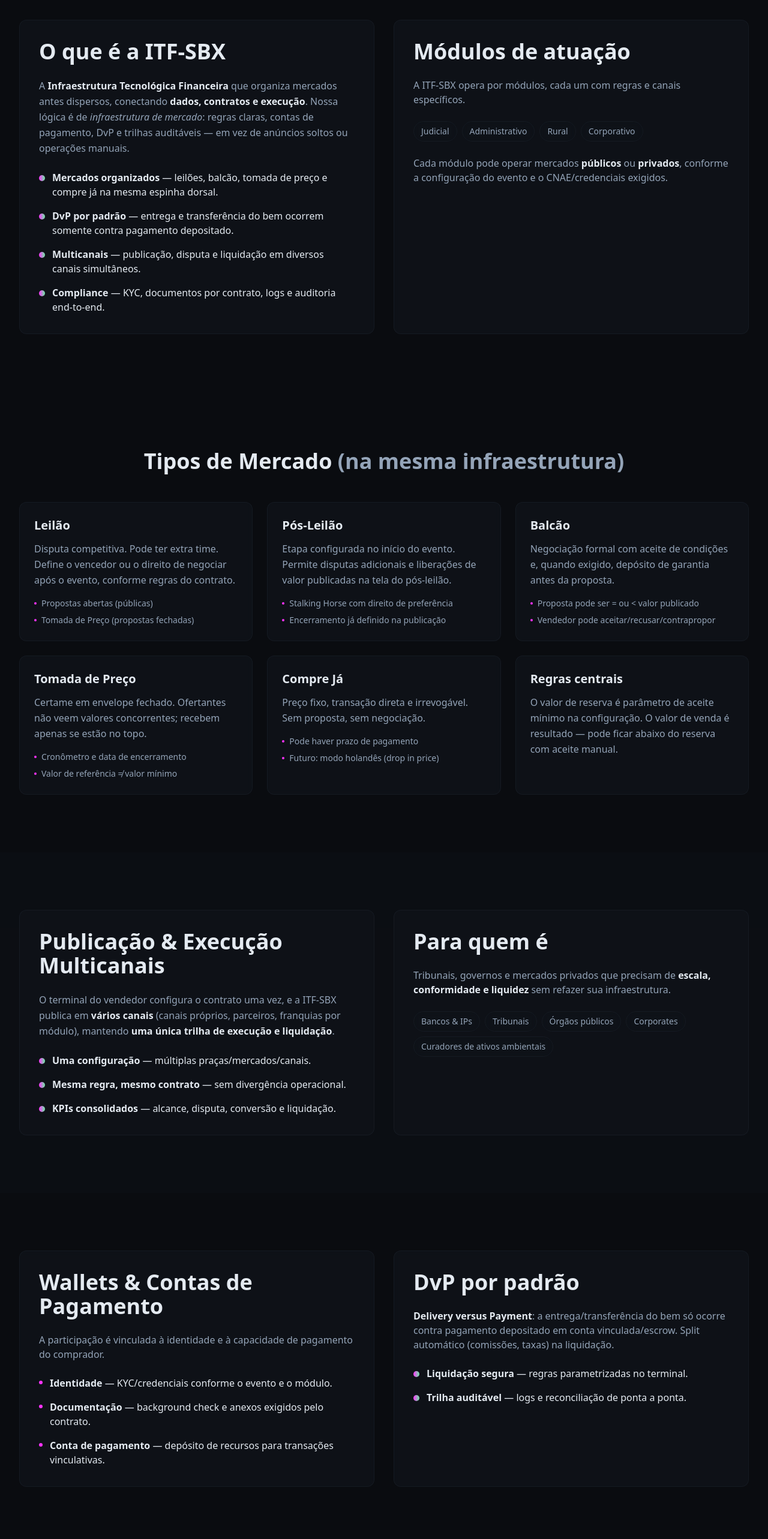
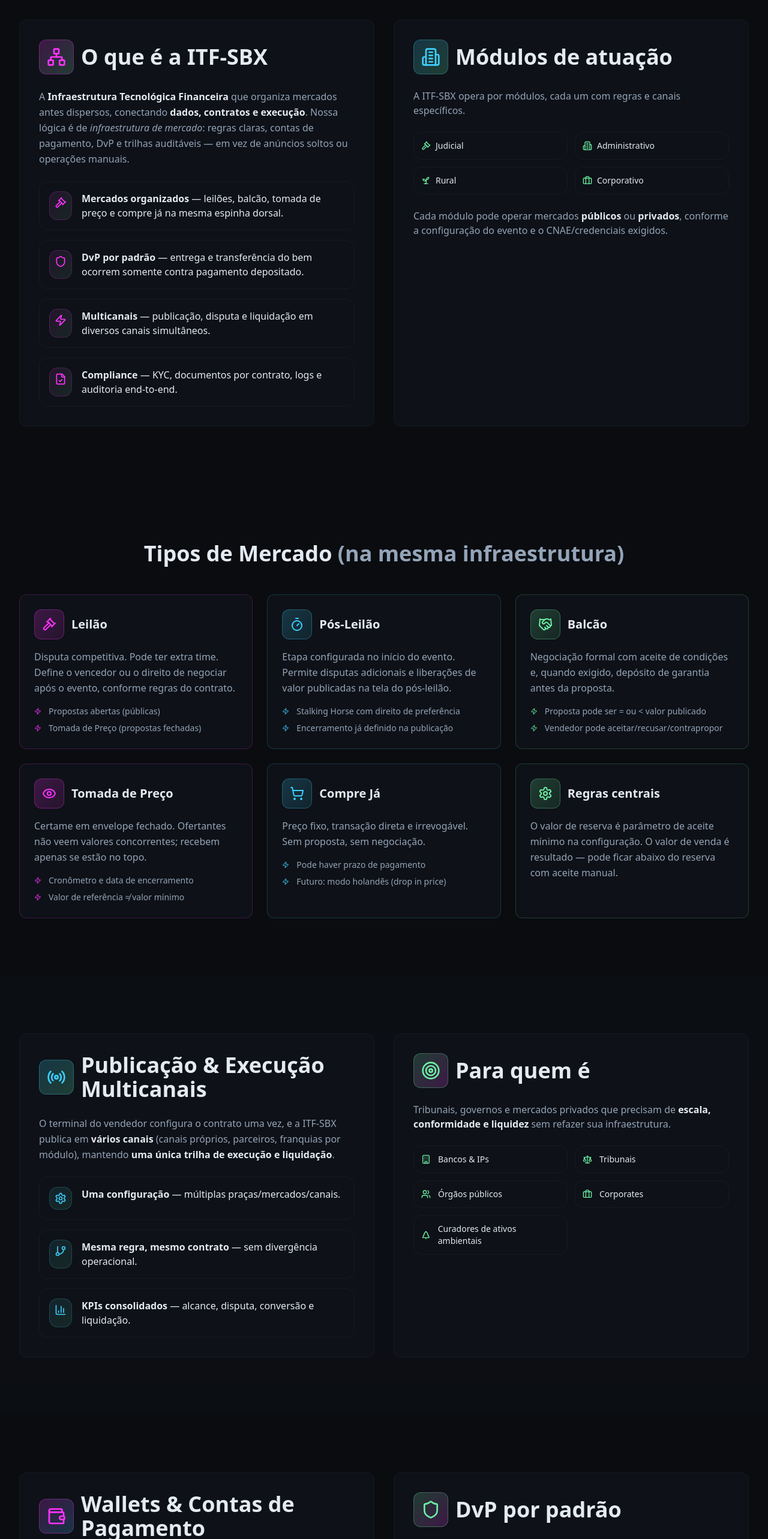
Before and after one commit to LucioNascimento/itf-nexus-spark, a React (Vite) app: page / in a window 1280 px wide. Shown: the part 994-3560 px from the top of the page at 60% size. Built offline with nearby package versions, Linux system fonts and the light colour scheme; the HTML template or start-up script is replaced by a standard one.

Commit message:
Enhance site with visuals

```diff
--- a/src/components/MarketTypesSection.tsx
+++ b/src/components/MarketTypesSection.tsx
@@ -1,8 +1,12 @@
+import { Gavel, Timer, Handshake, Eye, ShoppingCart, Settings, TrendingUp, Users, Lock, Zap, Target, Clock } from "lucide-react";
+
 const MarketTypesSection = () => {
   const marketTypes = [
     {
       title: "Leilão",
       description: "Disputa competitiva. Pode ter extra time. Define o vencedor ou o direito de negociar após o evento, conforme regras do contrato.",
+      icon: Gavel,
+      color: "primary",
       features: [
         "Propostas abertas (públicas)",
         "Tomada de Preço (propostas fechadas)"
@@ -11,6 +15,8 @@ const MarketTypesSection = () => {
     {
       title: "Pós-Leilão",
       description: "Etapa configurada no início do evento. Permite disputas adicionais e liberações de valor publicadas na tela do pós-leilão.",
+      icon: Timer,
+      color: "secondary",
       features: [
         "Stalking Horse com direito de preferência",
         "Encerramento já definido na publicação"
@@ -19,6 +25,8 @@ const MarketTypesSection = () => {
     {
       title: "Balcão",
       description: "Negociação formal com aceite de condições e, quando exigido, depósito de garantia antes da proposta.",
+      icon: Handshake,
+      color: "accent",
       features: [
         "Proposta pode ser = ou < valor publicado",
         "Vendedor pode aceitar/recusar/contrapropor"
@@ -27,6 +35,8 @@ const MarketTypesSection = () => {
     {
       title: "Tomada de Preço",
       description: "Certame em envelope fechado. Ofertantes não veem valores concorrentes; recebem apenas se estão no topo.",
+      icon: Eye,
+      color: "primary",
       features: [
         "Cronômetro e data de encerramento",
         "Valor de referência ≠ valor mínimo"
@@ -35,6 +45,8 @@ const MarketTypesSection = () => {
     {
       title: "Compre Já",
       description: "Preço fixo, transação direta e irrevogável. Sem proposta, sem negociação.",
+      icon: ShoppingCart,
+      color: "secondary",
       features: [
         "Pode haver prazo de pagamento",
         "Futuro: modo holandês (drop in price)"
@@ -43,6 +55,8 @@ const MarketTypesSection = () => {
     {
       title: "Regras centrais",
       description: "O valor de reserva é parâmetro de aceite mínimo na configuração. O valor de venda é resultado — pode ficar abaixo do reserva com aceite manual.",
+      icon: Settings,
+      color: "accent",
       features: []
     }
   ];
@@ -56,15 +70,20 @@ const MarketTypesSection = () => {
 
         <div className="grid md:grid-cols-2 lg:grid-cols-3 gap-6 mt-12">
           {marketTypes.map((type, index) => (
-            <div key={index} className="card-glow rounded-xl p-6 hover:scale-105 transition-transform duration-300">
-              <h3 className="text-xl font-semibold mb-3 text-foreground">{type.title}</h3>
+            <div key={index} className={`card-glow rounded-xl p-6 hover:scale-105 transition-all duration-300 border border-${type.color}/20 hover:border-${type.color}/40`}>
+              <div className="flex items-center gap-3 mb-4">
+                <div className={`p-3 rounded-xl bg-gradient-to-br from-${type.color}/20 to-${type.color}/10 border border-${type.color}/30`}>
+                  <type.icon className={`w-6 h-6 text-${type.color}`} />
+                </div>
+                <h3 className="text-xl font-semibold text-foreground">{type.title}</h3>
+              </div>
               <p className="text-muted-foreground mb-4 leading-relaxed">{type.description}</p>
 
               {type.features.length > 0 && (
                 <ul className="space-y-2">
                   {type.features.map((feature, featureIndex) => (
-                    <li key={featureIndex} className="text-sm text-muted-foreground flex items-start gap-2">
-                      <span className="w-1 h-1 rounded-full bg-primary mt-2 flex-shrink-0"></span>
+                    <li key={featureIndex} className="text-sm text-muted-foreground flex items-start gap-3">
+                      <Zap className={`w-3 h-3 text-${type.color} mt-1 flex-shrink-0`} />
                       {feature}
                     </li>
                   ))}
--- a/src/components/MultichannelSection.tsx
+++ b/src/components/MultichannelSection.tsx
@@ -1,10 +1,17 @@
+import { Target, BarChart3, Building, Users, Briefcase, Scale, TreePine, GitBranch, Settings, Radio } from "lucide-react";
+
 const MultichannelSection = () => {
   return (
     <section id="multicanais" className="section-padding bg-muted/5">
       <div className="container-custom">
         <div className="grid lg:grid-cols-2 gap-8">
           <div className="card-glow rounded-xl p-8">
-            <h2 className="text-3xl lg:text-4xl font-bold mb-6">Publicação & Execução Multicanais</h2>
+            <div className="flex items-center gap-3 mb-6">
+              <div className="p-3 rounded-xl bg-gradient-to-br from-secondary/20 to-accent/20 border border-secondary/30">
+                <Radio className="w-8 h-8 text-secondary" />
+              </div>
+              <h2 className="text-3xl lg:text-4xl font-bold">Publicação & Execução Multicanais</h2>
+            </div>
             <p className="text-muted-foreground mb-6 leading-relaxed">
               O terminal do vendedor configura o contrato uma vez, e a ITF-SBX publica em <strong className="text-foreground">vários canais</strong> (canais próprios, parceiros, franquias por módulo), mantendo <strong className="text-foreground">uma única trilha de execução e liquidação</strong>.
             </p>
@@ -13,19 +20,24 @@ const MultichannelSection = () => {
               {[
                 {
                   title: "Uma configuração",
-                  description: "múltiplas praças/mercados/canais."
+                  description: "múltiplas praças/mercados/canais.",
+                  icon: Settings
                 },
                 {
                   title: "Mesma regra, mesmo contrato",
-                  description: "sem divergência operacional."
+                  description: "sem divergência operacional.",
+                  icon: GitBranch
                 },
                 {
                   title: "KPIs consolidados",
-                  description: "alcance, disputa, conversão e liquidação."
+                  description: "alcance, disputa, conversão e liquidação.",
+                  icon: BarChart3
                 }
               ].map((item, index) => (
-                <div key={index} className="flex gap-3">
-                  <div className="w-2.5 h-2.5 rounded-full bg-gradient-to-r from-primary to-accent mt-2 flex-shrink-0"></div>
+                <div key={index} className="flex gap-4 p-4 rounded-lg border border-border/50 hover:border-secondary/30 transition-all duration-300 hover:bg-secondary/5">
+                  <div className="p-2 rounded-lg bg-gradient-to-br from-secondary/10 to-accent/10 border border-secondary/20">
+                    <item.icon className="w-5 h-5 text-secondary" />
+                  </div>
                   <div>
                     <strong className="text-foreground">{item.title}</strong> — {item.description}
                   </div>
@@ -35,22 +47,28 @@ const MultichannelSection = () => {
           </div>
 
           <div className="card-glow rounded-xl p-8">
-            <h2 className="text-3xl lg:text-4xl font-bold mb-6">Para quem é</h2>
+            <div className="flex items-center gap-3 mb-6">
+              <div className="p-3 rounded-xl bg-gradient-to-br from-accent/20 to-primary/20 border border-accent/30">
+                <Target className="w-8 h-8 text-accent" />
+              </div>
+              <h2 className="text-3xl lg:text-4xl font-bold">Para quem é</h2>
+            </div>
             <p className="text-muted-foreground mb-6">
               Tribunais, governos e mercados privados que precisam de <strong className="text-foreground">escala, conformidade e liquidez</strong> sem refazer sua infraestrutura.
             </p>
 
-            <div className="flex flex-wrap gap-2">
+            <div className="grid grid-cols-1 sm:grid-cols-2 gap-3">
               {[
-                "Bancos & IPs",
-                "Tribunais",
-                "Órgãos públicos",
-                "Corporates",
-                "Curadores de ativos ambientais"
+                { name: "Bancos & IPs", icon: Building },
+                { name: "Tribunais", icon: Scale },
+                { name: "Órgãos públicos", icon: Users },
+                { name: "Corporates", icon: Briefcase },
+                { name: "Curadores de ativos ambientais", icon: TreePine }
               ].map((audience) => (
-                <span key={audience} className="badge-pill">
-                  {audience}
-                </span>
+                <div key={audience.name} className="flex items-center gap-3 p-3 rounded-lg border border-border/50 hover:border-accent/30 transition-all duration-300 hover:bg-accent/5">
+                  <audience.icon className="w-4 h-4 text-accent" />
+                  <span className="text-sm font-medium">{audience.name}</span>
+                </div>
               ))}
             </div>
           </div>
--- a/src/components/WalletsSection.tsx
+++ b/src/components/WalletsSection.tsx
@@ -1,38 +1,58 @@
+import { Wallet, Shield, FileCheck, CreditCard, CheckCircle, Lock, Users, Banknote } from "lucide-react";
+
 const WalletsSection = () => {
   return (
     <section id="wallets" className="section-padding">
       <div className="container-custom">
         <div className="grid lg:grid-cols-2 gap-8">
           <div className="card-glow rounded-xl p-8">
-            <h2 className="text-3xl lg:text-4xl font-bold mb-6">Wallets & Contas de Pagamento</h2>
+            <div className="flex items-center gap-3 mb-6">
+              <div className="p-3 rounded-xl bg-gradient-to-br from-primary/20 to-secondary/20 border border-primary/30">
+                <Wallet className="w-8 h-8 text-primary" />
+              </div>
+              <h2 className="text-3xl lg:text-4xl font-bold">Wallets & Contas de Pagamento</h2>
+            </div>
             <p className="text-muted-foreground mb-6">
               A participação é vinculada à identidade e à capacidade de pagamento do comprador.
             </p>
 
-            <ul className="space-y-4">
-              <li className="flex items-start gap-3">
-                <span className="w-1.5 h-1.5 rounded-full bg-primary mt-2 flex-shrink-0"></span>
-                <div>
-                  <strong className="text-foreground">Identidade</strong> — KYC/credenciais conforme o evento e o módulo.
+            <div className="space-y-4">
+              {[
+                {
+                  title: "Identidade",
+                  description: "KYC/credenciais conforme o evento e o módulo.",
+                  icon: Users
+                },
+                {
+                  title: "Documentação",
+                  description: "background check e anexos exigidos pelo contrato.",
+                  icon: FileCheck
+                },
+                {
+                  title: "Conta de pagamento",
+                  description: "depósito de recursos para transações vinculativas.",
+                  icon: CreditCard
+                }
+              ].map((item, index) => (
+                <div key={index} className="flex gap-4 p-4 rounded-lg border border-border/50 hover:border-primary/30 transition-all duration-300 hover:bg-primary/5">
+                  <div className="p-2 rounded-lg bg-gradient-to-br from-primary/10 to-secondary/10 border border-primary/20">
+                    <item.icon className="w-5 h-5 text-primary" />
+                  </div>
+                  <div>
+                    <strong className="text-foreground">{item.title}</strong> — {item.description}
+                  </div>
                 </div>
-              </li>
-              <li className="flex items-start gap-3">
-                <span className="w-1.5 h-1.5 rounded-full bg-primary mt-2 flex-shrink-0"></span>
-                <div>
-                  <strong className="text-foreground">Documentação</strong> — background check e anexos exigidos pelo contrato.
-                </div>
-              </li>
-              <li className="flex items-start gap-3">
-                <span className="w-1.5 h-1.5 rounded-full bg-primary mt-2 flex-shrink-0"></span>
-                <div>
-                  <strong className="text-foreground">Conta de pagamento</strong> — depósito de recursos para transações vinculativas.
-                </div>
-              </li>
-            </ul>
+              ))}
+            </div>
           </div>
 
           <div className="card-glow rounded-xl p-8">
-            <h2 className="text-3xl lg:text-4xl font-bold mb-6">DvP por padrão</h2>
+            <div className="flex items-center gap-3 mb-6">
+              <div className="p-3 rounded-xl bg-gradient-to-br from-accent/20 to-primary/20 border border-accent/30">
+                <Shield className="w-8 h-8 text-accent" />
+              </div>
+              <h2 className="text-3xl lg:text-4xl font-bold">DvP por padrão</h2>
+            </div>
             <p className="text-muted-foreground mb-6">
               <strong className="text-foreground">Delivery versus Payment</strong>: a entrega/transferência do bem só ocorre contra pagamento depositado em conta vinculada/escrow. Split automático (comissões, taxas) na liquidação.
             </p>
@@ -41,15 +61,19 @@ const WalletsSection = () => {
               {[
                 {
                   title: "Liquidação segura",
-                  description: "regras parametrizadas no terminal."
+                  description: "regras parametrizadas no terminal.",
+                  icon: CheckCircle
                 },
                 {
                   title: "Trilha auditável",
-                  description: "logs e reconciliação de ponta a ponta."
+                  description: "logs e reconciliação de ponta a ponta.",
+                  icon: Lock
                 }
               ].map((item, index) => (
-                <div key={index} className="flex gap-3">
-                  <div className="w-2.5 h-2.5 rounded-full bg-gradient-to-r from-primary to-accent mt-2 flex-shrink-0"></div>
+                <div key={index} className="flex gap-4 p-4 rounded-lg border border-border/50 hover:border-accent/30 transition-all duration-300 hover:bg-accent/5">
+                  <div className="p-2 rounded-lg bg-gradient-to-br from-accent/10 to-primary/10 border border-accent/20">
+                    <item.icon className="w-5 h-5 text-accent" />
+                  </div>
                   <div>
                     <strong className="text-foreground">{item.title}</strong> — {item.description}
                   </div>
--- a/src/components/WhatIsSection.tsx
+++ b/src/components/WhatIsSection.tsx
@@ -1,10 +1,17 @@
+import { Shield, Network, Zap, FileCheck, Building2, Gavel, Sprout, Briefcase } from "lucide-react";
+
 const WhatIsSection = () => {
   return (
     <section id="o-que-e" className="section-padding">
       <div className="container-custom">
         <div className="grid lg:grid-cols-2 gap-8">
           <div className="card-glow rounded-xl p-8">
-            <h2 className="text-3xl lg:text-4xl font-bold mb-6">O que é a ITF-SBX</h2>
+            <div className="flex items-center gap-3 mb-6">
+              <div className="p-3 rounded-xl bg-gradient-to-br from-primary/20 to-accent/20 border border-primary/30">
+                <Network className="w-8 h-8 text-primary" />
+              </div>
+              <h2 className="text-3xl lg:text-4xl font-bold">O que é a ITF-SBX</h2>
+            </div>
             <p className="text-muted-foreground mb-6 leading-relaxed">
               A <strong className="text-foreground">Infraestrutura Tecnológica Financeira</strong> que organiza mercados antes dispersos, conectando <strong className="text-foreground">dados, contratos e execução</strong>. Nossa lógica é de <em>infraestrutura de mercado</em>: regras claras, contas de pagamento, DvP e trilhas auditáveis — em vez de anúncios soltos ou operações manuais.
             </p>
@@ -13,23 +20,29 @@ const WhatIsSection = () => {
               {[
                 {
                   title: "Mercados organizados",
-                  description: "leilões, balcão, tomada de preço e compre já na mesma espinha dorsal."
+                  description: "leilões, balcão, tomada de preço e compre já na mesma espinha dorsal.",
+                  icon: Gavel
                 },
                 {
                   title: "DvP por padrão",
-                  description: "entrega e transferência do bem ocorrem somente contra pagamento depositado."
+                  description: "entrega e transferência do bem ocorrem somente contra pagamento depositado.",
+                  icon: Shield
                 },
                 {
                   title: "Multicanais",
-                  description: "publicação, disputa e liquidação em diversos canais simultâneos."
+                  description: "publicação, disputa e liquidação em diversos canais simultâneos.",
+                  icon: Zap
                 },
                 {
                   title: "Compliance",
-                  description: "KYC, documentos por contrato, logs e auditoria end-to-end."
+                  description: "KYC, documentos por contrato, logs e auditoria end-to-end.",
+                  icon: FileCheck
                 }
               ].map((item, index) => (
-                <div key={index} className="flex gap-3">
-                  <div className="w-2.5 h-2.5 rounded-full bg-gradient-to-r from-primary to-accent mt-2 flex-shrink-0"></div>
+                <div key={index} className="flex gap-4 p-4 rounded-lg border border-border/50 hover:border-primary/30 transition-all duration-300 hover:bg-primary/5">
+                  <div className="p-2 rounded-lg bg-gradient-to-br from-primary/10 to-accent/10 border border-primary/20">
+                    <item.icon className="w-5 h-5 text-primary" />
+                  </div>
                   <div>
                     <strong className="text-foreground">{item.title}</strong> — {item.description}
                   </div>
@@ -39,16 +52,27 @@ const WhatIsSection = () => {
           </div>
 
           <div className="card-glow rounded-xl p-8">
-            <h2 className="text-3xl lg:text-4xl font-bold mb-6">Módulos de atuação</h2>
+            <div className="flex items-center gap-3 mb-6">
+              <div className="p-3 rounded-xl bg-gradient-to-br from-secondary/20 to-accent/20 border border-secondary/30">
+                <Building2 className="w-8 h-8 text-secondary" />
+              </div>
+              <h2 className="text-3xl lg:text-4xl font-bold">Módulos de atuação</h2>
+            </div>
             <p className="text-muted-foreground mb-6">
               A ITF-SBX opera por módulos, cada um com regras e canais específicos.
             </p>
 
-            <div className="flex flex-wrap gap-2 mb-6">
-              {["Judicial", "Administrativo", "Rural", "Corporativo"].map((module) => (
-                <span key={module} className="badge-pill">
-                  {module}
-                </span>
+            <div className="grid grid-cols-2 gap-3 mb-6">
+              {[
+                { name: "Judicial", icon: Gavel },
+                { name: "Administrativo", icon: Building2 },
+                { name: "Rural", icon: Sprout },
+                { name: "Corporativo", icon: Briefcase }
+              ].map((module) => (
+                <div key={module.name} className="flex items-center gap-2 p-3 rounded-lg border border-border/50 hover:border-accent/30 transition-all duration-300 hover:bg-accent/5">
+                  <module.icon className="w-4 h-4 text-accent" />
+                  <span className="text-sm font-medium">{module.name}</span>
+                </div>
               ))}
             </div>
 
```
Also changed, not shown: src/components/Footer.tsx (+17 -5 lines), src/components/InviteSection.tsx (+15 -2 lines).
